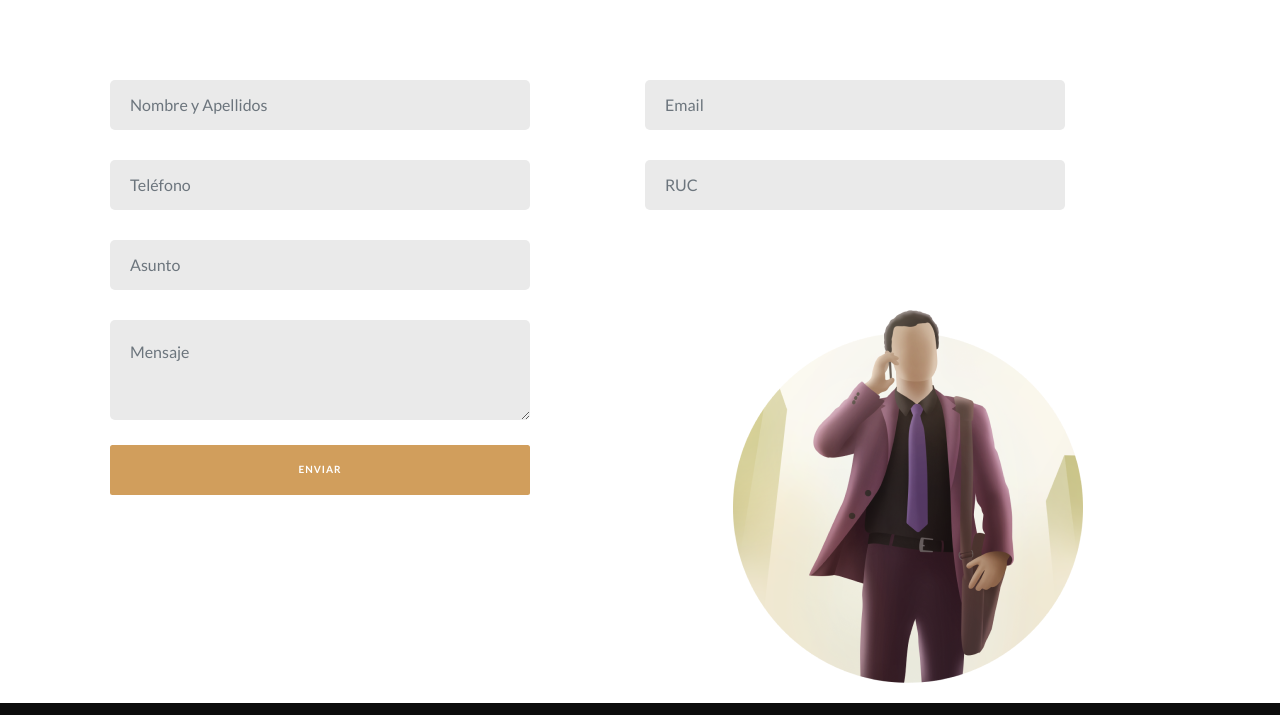
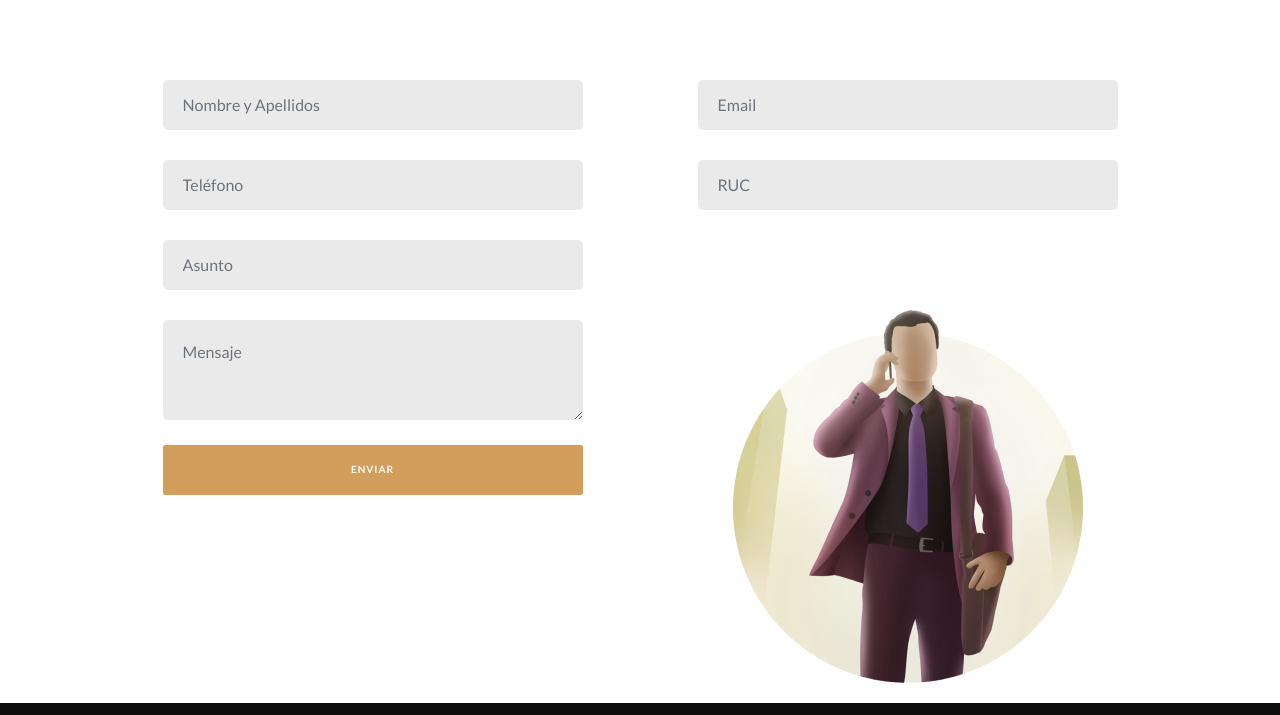
Before and after one commit to dansebp/anicama, a plain HTML site: page contacto.html in a window 1280 px wide. Shown: the part 676-1391 px from the top of the page. Drawn offline with nearby package versions, Linux system fonts and the light colour scheme; files whose address does not match are found by name.

Commit message:
se culminaron los estilos

```diff
--- a/contacto.html
+++ b/contacto.html
@@ -97,7 +97,10 @@
         <div class="form-row">
           <div class="textarea col-md-6 mb-3">
             <textarea class="form-control" name="message" id="message-txt" placeholder="Mensaje"></textarea>
-            <button class="btn" type="submit">ENVIAR</button>
+            <div class="btn-submit">
+              <button class="btn" type="submit">ENVIAR</button>
+
+            </div>
           </div>
           <div class="col">
             <figure>
--- a/styles/_contact.scss
+++ b/styles/_contact.scss
@@ -131,6 +131,10 @@
     max-width: 420px;
     margin: 25px 0;
     background-color: map-get($theme-colors, gold);
+
+    &:hover {
+    background-color: map-get($theme-colors, brown);
+    }
   }
 
   .form-control {
@@ -139,6 +143,7 @@
     border-radius: 5px;
     background: map-get($theme-colors, light-grey);
     padding-left: 20px;
+    margin: 0 auto;
 
     &:focus{
       border: 2px solid map-get($theme-colors, gold);
@@ -146,3 +151,7 @@
     }
   }
 }
+
+.btn-submit {
+  text-align: center;
+}
```
Also changed, not shown: styles/main.css, 1 other file.
